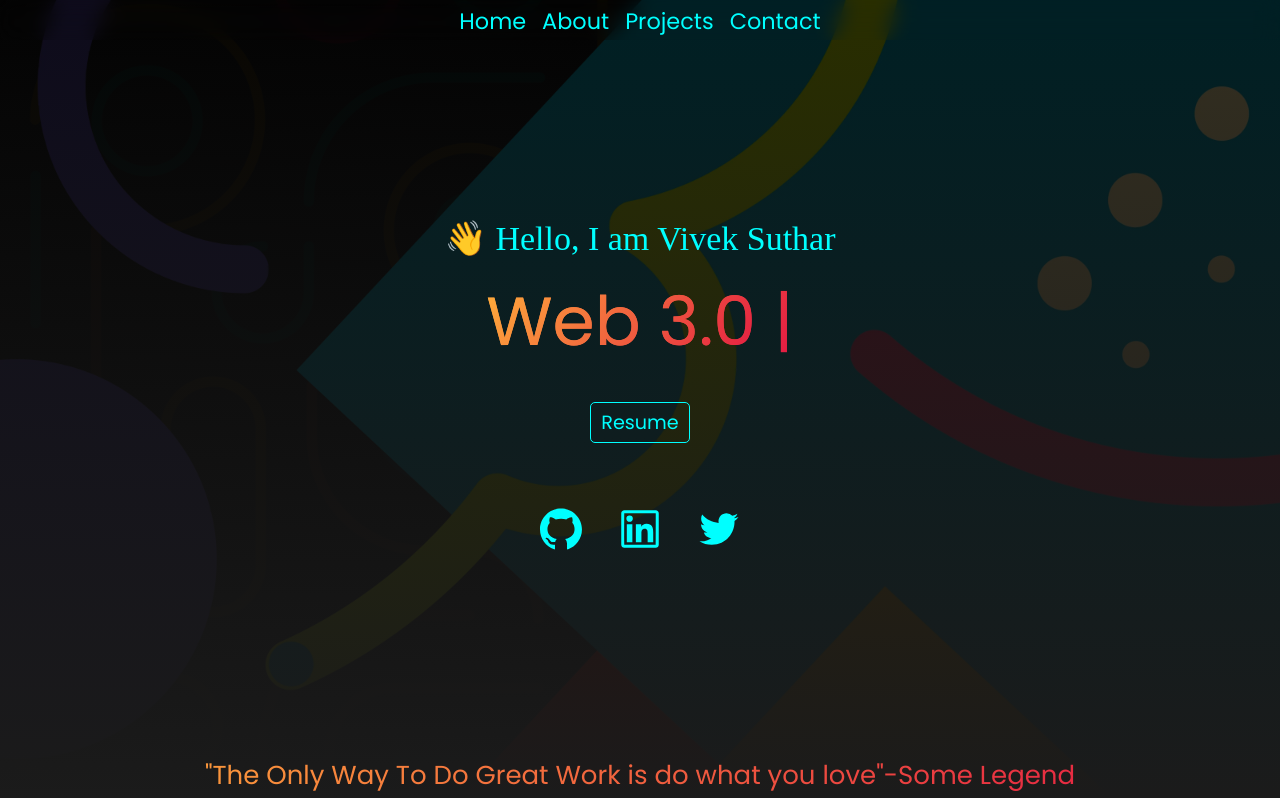
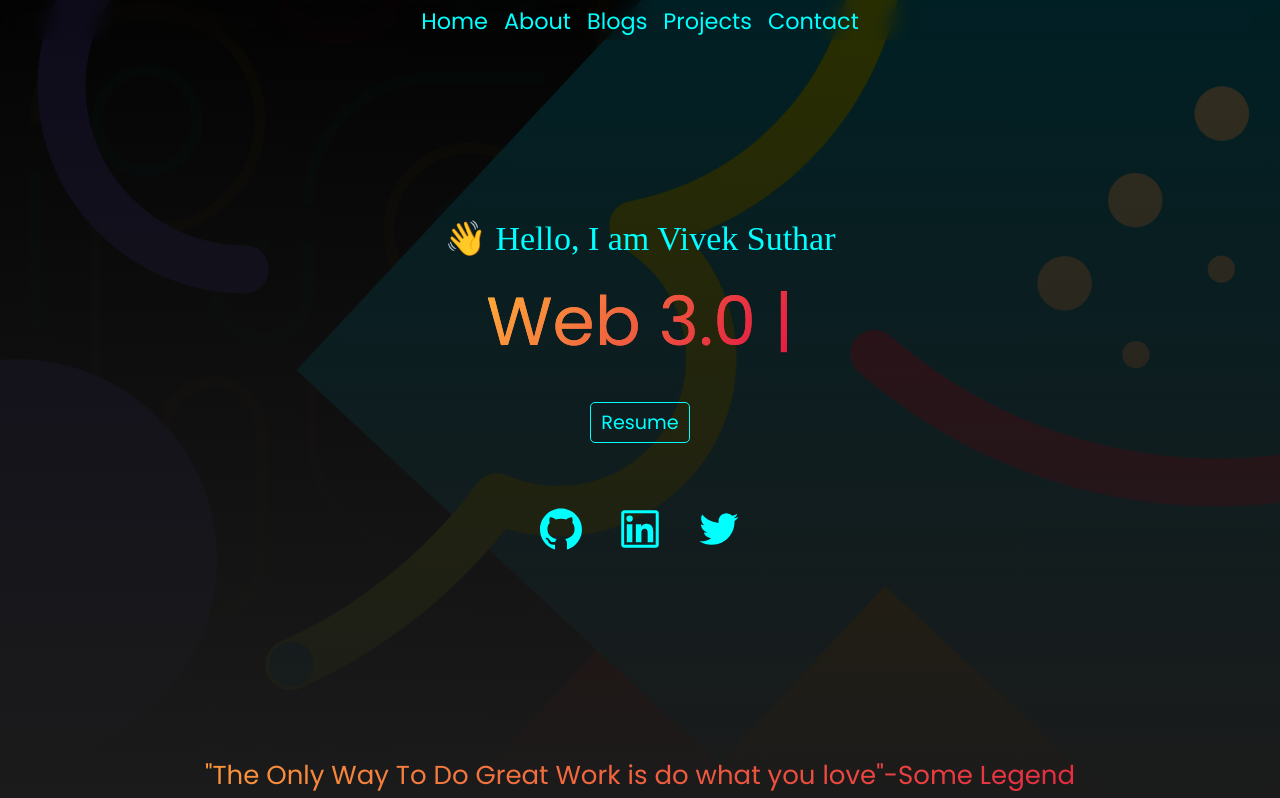
Before and after one commit to VIVEK-SUTHAR/Portfolio_React, a React (Create React App) app: page / in a window 1280 px wide. Shown: the top 798 px of the page. Built offline with nearby package versions, Linux system fonts and the light colour scheme.

Commit message:
blogs aadded

```diff
--- a/src/components/Navbar.jsx
+++ b/src/components/Navbar.jsx
@@ -1,70 +1,99 @@
-import { AiOutlineContacts, AiOutlineHome, AiOutlineProject } from 'react-icons/ai';
-import { Link } from 'react-router-dom';
+import {
+  AiOutlineContacts,
+  AiOutlineHome,
+  AiOutlineProject,
+} from "react-icons/ai";
+import { SiHashnode } from "react-icons/si";
+import { Link } from "react-router-dom";
 import "./Navbar.css";
 function Navbar() {
   let isOpen = false;
   const shownav = () => {
-        const l1 = document.getElementsByClassName('line1')[0];
+    const l1 = document.getElementsByClassName("line1")[0];
     const l2 = document.querySelector(".line2");
     const l3 = document.querySelector(".line3");
-        const sidebar = document.getElementsByClassName('mobilenav')[0];
+    const sidebar = document.getElementsByClassName("mobilenav")[0];
     let body = document.querySelector("body");
     if (!isOpen) {
       isOpen = true;
       l1.style.transform = "rotate(45deg)";
-            l2.style.transform = "translateX(10px)"
+      l2.style.transform = "translateX(10px)";
       l2.style.width = 0;
       l3.style.transform = "rotate(-45deg)";
       sidebar.style.transform = "rotate(0deg)";
       sidebar.style.transform = "scale(1)";
-            body.style.overflowY = "hidden"
-        }
-        else {
+      body.style.overflowY = "hidden";
+    } else {
       l1.style.transform = "rotate(0deg)";
       l2.style.width = "52%";
-            l2.style.transform = "translateY(0px)"
+      l2.style.transform = "translateY(0px)";
       l3.style.transform = "rotate(0deg)";
       sidebar.style.transform = "rotate(180deg)";
       sidebar.style.transform = "scale(0)";
       isOpen = false;
-            body.style.overflowY = "auto"
+      body.style.overflowY = "auto";
     }
-    }
+  };
   return (
     <>
       <div className="navbar">
         <div className="wrapper">
           <div className="right">
             <ul>
-                            <li><Link to="/">Home</Link></li>
-                            <li><Link to="/about">About</Link></li>
-                            <li><Link to="/projects">Projects</Link></li>
-                            <li><Link to="/contact">Contact</Link></li>
+              <li>
+                <Link to="/">Home</Link>
+              </li>
+              <li>
+                <Link to="/about">About</Link>
+              </li>
+              <li>
+                <a href="https://blogbyvivek.hashnode.dev/" target={"_blank"}>
+                  Blogs
+                </a>
+              </li>
+              <li>
+                <Link to="/projects">Projects</Link>
+              </li>
+              <li>
+                <Link to="/contact">Contact</Link>
+              </li>
             </ul>
           </div>
           <div className="hamburger" onClick={shownav}>
-                        <div className='line1'></div>
-                        <div className='line2'></div>
-                        <div className='line3'></div>
+            <div className="line1"></div>
+            <div className="line2"></div>
+            <div className="line3"></div>
           </div>
         </div>
       </div>
       <div className="mobilenav">
         <div className="item">
           <AiOutlineHome />
-                    <Link to="/" onClick={() => isOpen(false)}>Home</Link>
+          <Link to="/" onClick={() => isOpen(false)}>
+            Home
+          </Link>
+        </div>
+        <div className="item">
+          <SiHashnode />
+          <a href="https://blogbyvivek.hashnode.dev/" target={"_blank"}>
+            Blogs
+          </a>
         </div>
         <div className="item">
           <AiOutlineProject />
-                    <Link to="/projects" onClick={() => isOpen(false)}>Projects</Link>
+          <Link to="/projects" onClick={() => isOpen(false)}>
+            Projects
+          </Link>
         </div>
         <div className="item">
           <AiOutlineContacts />
-                    <Link to="/contact" onClick={() => isOpen(false)}>Contact</Link>
+          <Link to="/contact" onClick={() => isOpen(false)}>
+            Contact
+          </Link>
         </div>
       </div>
     </>
-    )
+  );
 }
 
-export default Navbar
+export default Navbar;
```
Lines whose indentation alone changed are shown as unchanged.
